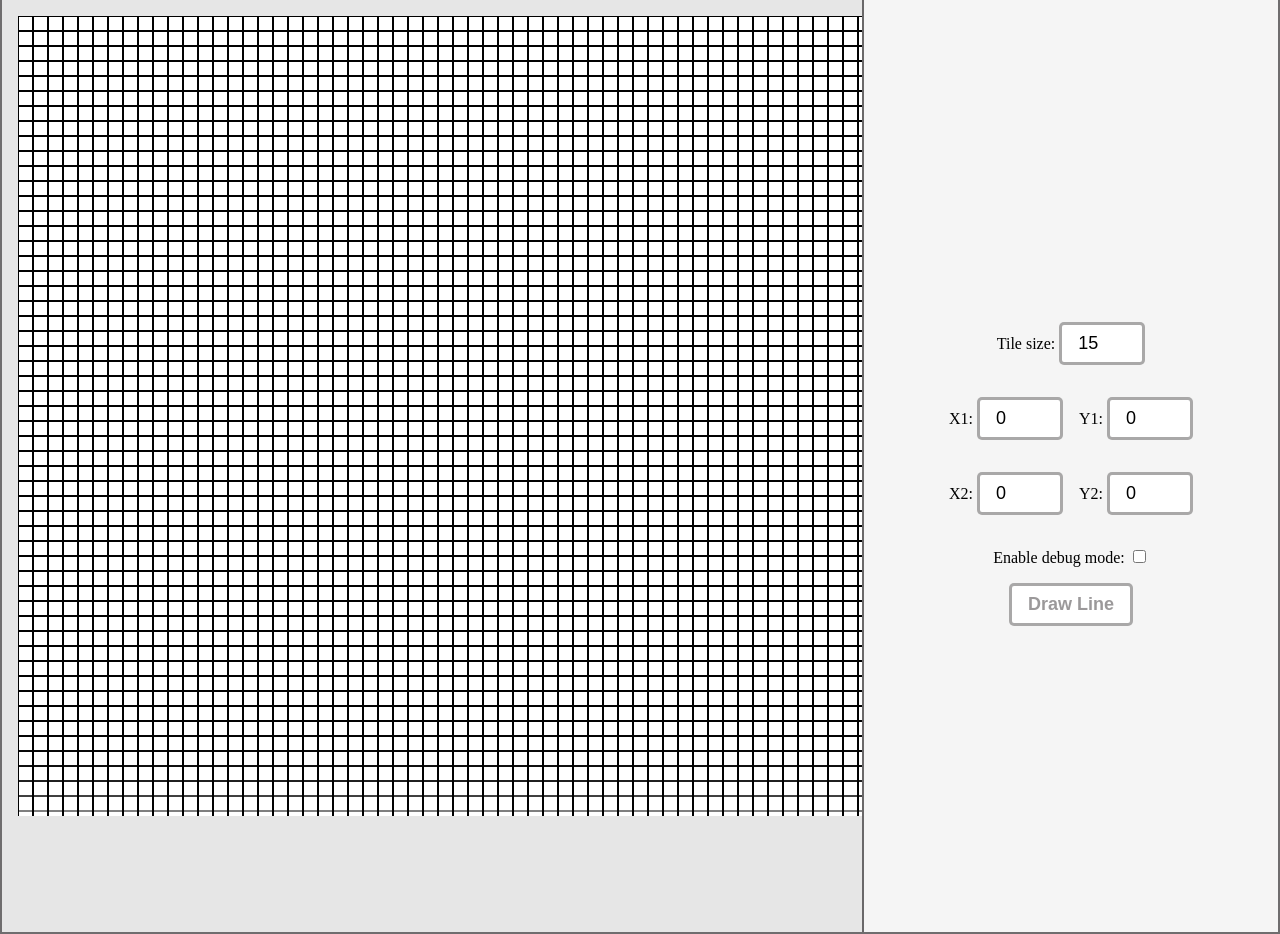
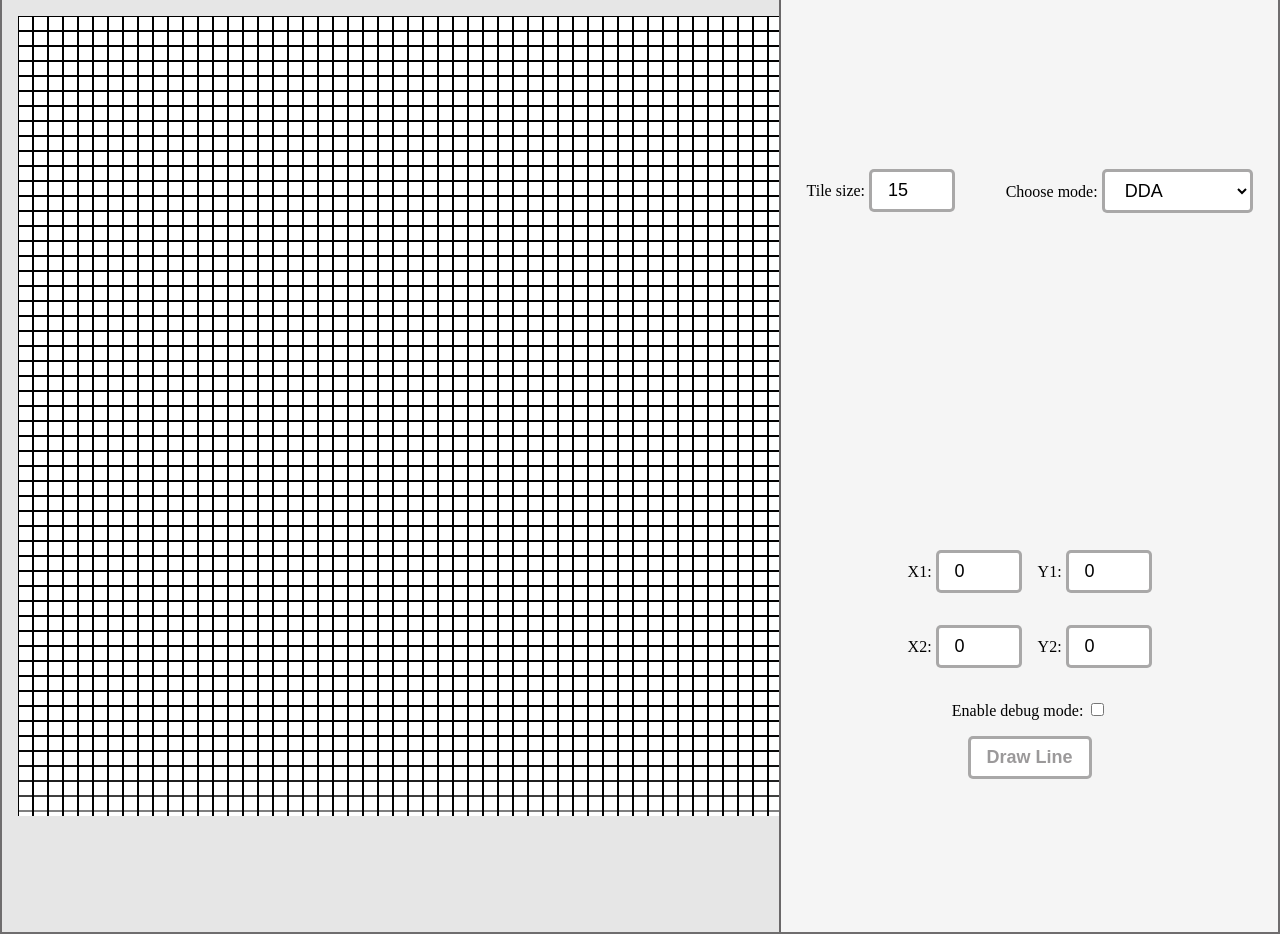
Before and after one commit to ZloiY/giis, an Angular app: page / in a window 1280 px wide. Built offline with nearby package versions, Linux system fonts and the light colour scheme; what ngx-logger would draw is missing.

Commit message:
feat(lab-1): add dropdown for choosing drawing mode

```diff
--- a/src/app/lab-1/lab-1.component.html
+++ b/src/app/lab-1/lab-1.component.html
@@ -2,11 +2,22 @@
   <div class="draw">
     <canvas class="canvas" #canvas></canvas>
   </div>
-  <div class="settings">
-    <span class="input-settings">Tile size: <input class="axis" [(ngModel)]="tileSize" #inputTileSize></span>
-    <span class="input-settings">X1: <input class="axis" [(ngModel)]="x1Coord"> &nbsp;&nbsp;&nbsp;Y1: <input class="axis" [(ngModel)]="y1Coord"></span>
-    <span class="input-settings">X2: <input class="axis" [(ngModel)]="x2Coord"> &nbsp;&nbsp;&nbsp;Y2: <input class="axis" [(ngModel)]="y2Coord"></span>
-    <span class="input-settings">Enable debug mode: <input type="checkbox" #debugCheck></span>
-    <button class="menu-btn" (click)="setLine(debugCheck.checked)">Draw Line</button>
+  <div class="menu">
+    <div class="settings-header">
+      <span class="input-settings">Tile size: <input class="axis" [(ngModel)]="tileSize" #inputTileSize></span>
+      <span class="input-settings">Choose mode:
+        <select class="mode-chooser">
+          <option value="1">DDA</option>
+          <option value="2">Brezenhem</option>
+          <option value="3">Vu</option>
+        </select>
+      </span>
+    </div>
+    <div class="settings">
+      <span class="input-settings">X1: <input class="axis" [(ngModel)]="x1Coord"> &nbsp;&nbsp;&nbsp;Y1: <input class="axis" [(ngModel)]="y1Coord"></span>
+      <span class="input-settings">X2: <input class="axis" [(ngModel)]="x2Coord"> &nbsp;&nbsp;&nbsp;Y2: <input class="axis" [(ngModel)]="y2Coord"></span>
+      <span class="input-settings">Enable debug mode: <input type="checkbox" #debugCheck></span>
+      <button class="menu-btn" (click)="setLine(debugCheck.checked)">Draw Line</button>
+    </div>
   </div>
 </div>
--- a/src/app/lab-1/lab-1.component.scss
+++ b/src/app/lab-1/lab-1.component.scss
@@ -7,7 +7,7 @@
   border-top: none;
 
   .draw {
-    flex: 2;
+    flex: 3;
     padding: 1rem;
     background-color: #e6e6e6;
     overflow: scroll;
@@ -19,14 +19,64 @@
     }
   }
 
-  .settings {
-    flex: 1;
+  .menu {
+    flex: 2;
     background-color: whitesmoke;
     width: 100%;
     display: flex;
     flex-direction: column;
-    justify-content: center;
-    align-items: center;
+    justify-content: space-around;
+
+    .settings-header {
+      display: flex;
+      flex-direction: row;
+      justify-content: space-between;
+      align-items: center;
+
+      .mode-chooser {
+        border: 3px solid rgba(112, 110, 111, 0.6);
+        border-radius: 5px;
+        background-color: white;
+        font-size: 18px;
+        padding: 0.5rem 1rem;
+
+        &:hover {
+          border-color: #00ac00;
+        }
+
+        &:focus {
+          outline: none;
+          border-color: #00ac00;
+        }
+
+        .option {
+          -webkit-appearance: none;
+          font-size: 18px;
+          padding: 0.5rem 1rem;
+          background-color: white;
+          border-left: 3px solid rgba(112, 110, 111, 0.6);
+          border-right: 3px solid rgba(112, 110, 111, 0.6);
+
+          &:hover {
+            background-color: #00ac00;
+            color: white;
+          }
+
+          &:last-child {
+            border-bottom: 3px solid rgba(112, 110, 111, 0.6);
+            border-radius: 5px;
+          }
+        }
+      }
+    }
+
+
+    .settings {
+      display: flex;
+      flex-direction: column;
+      justify-content: center;
+      align-items: center;
+    }
 
     .input-settings {
       margin: 1rem auto;
```
